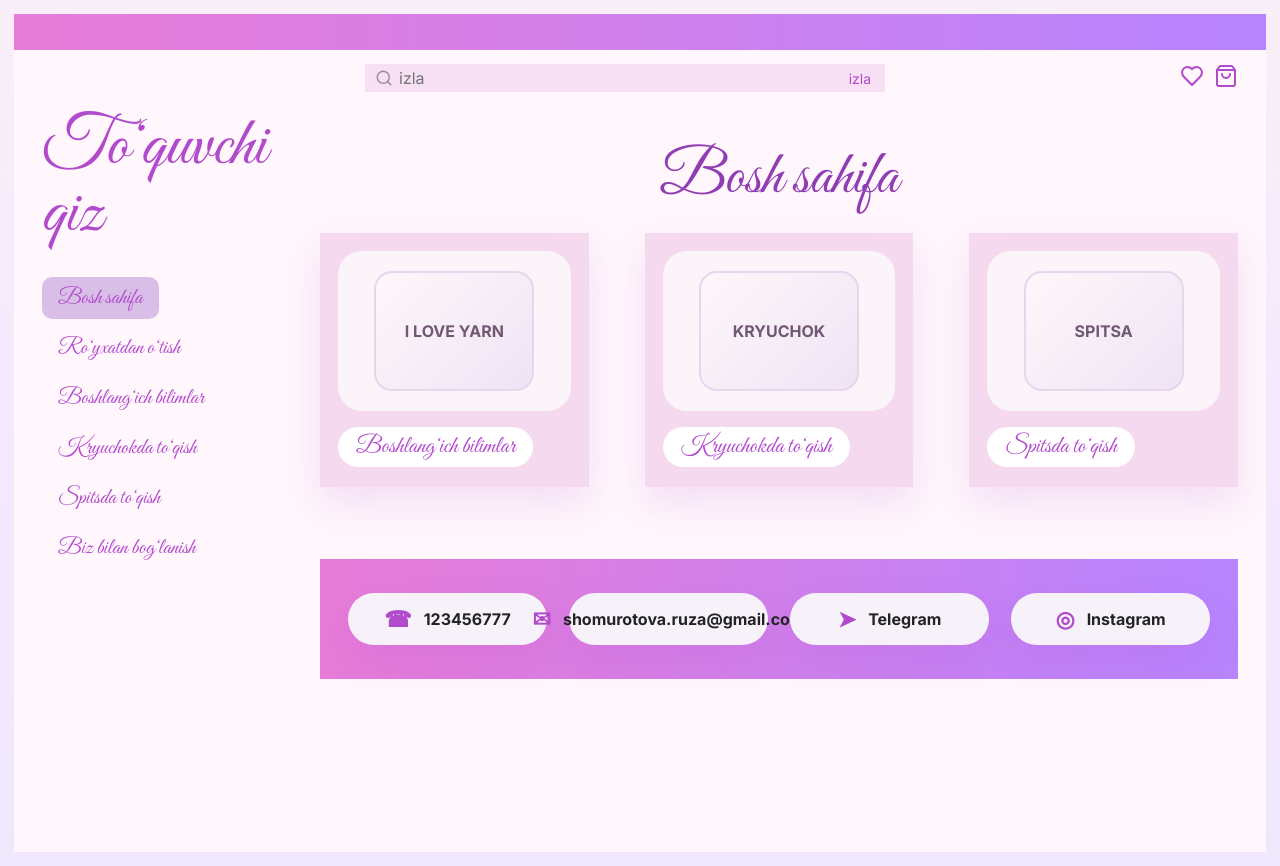
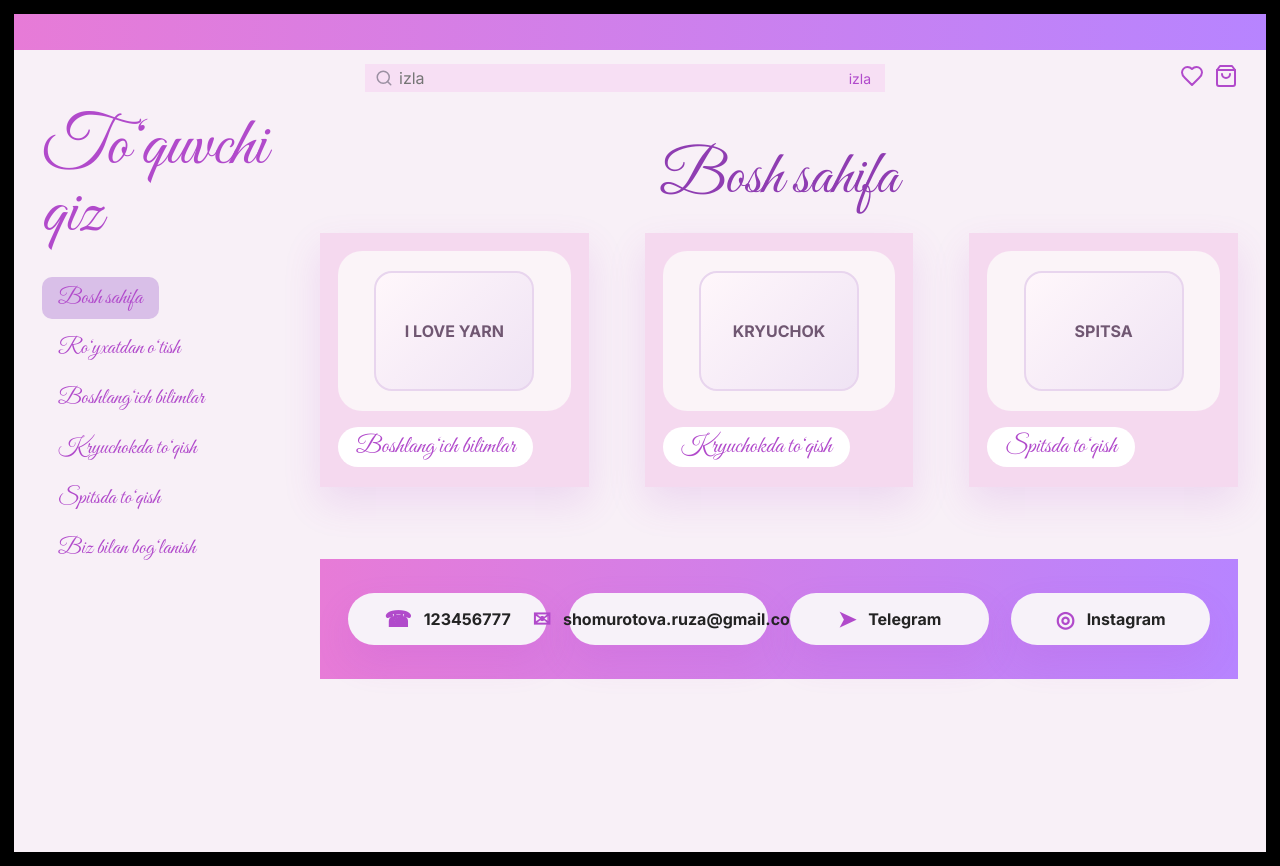
Before and after one commit to shomurotova-ruza/toquvchi, a Next.js app in the folder client/: page / in a window 1280 px wide. Built offline with nearby package versions, Linux system fonts and the light colour scheme.

Commit message:
changes bakgraound

```diff
--- a/client/app/globals.css
+++ b/client/app/globals.css
@@ -1,8 +1,8 @@
 @import url("https://fonts.googleapis.com/css2?family=Great+Vibes&family=Inter:wght@400;500;600;700;800&display=swap");
 
 :root {
-  --page-bg: linear-gradient(180deg, #f9eff8 0%, #f3e8ff 55%, #efe7fb 100%);
-  --frame-bg: #fff7fc;
+  --page-bg: #000000;
+  --frame-bg: #f8f0f7;
   --purple: #b14acb;
   --purple-strong: #8f3db2;
   --purple-soft: #efc8f8;
```
